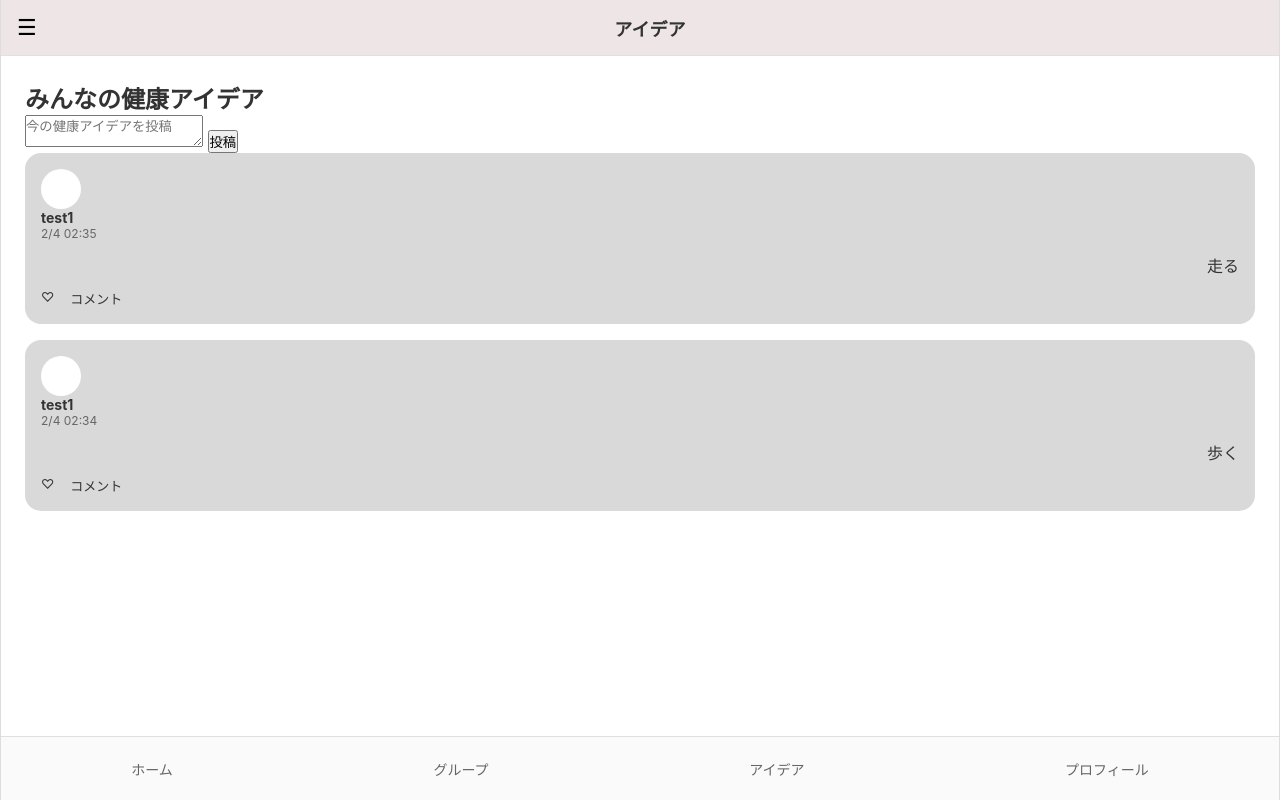
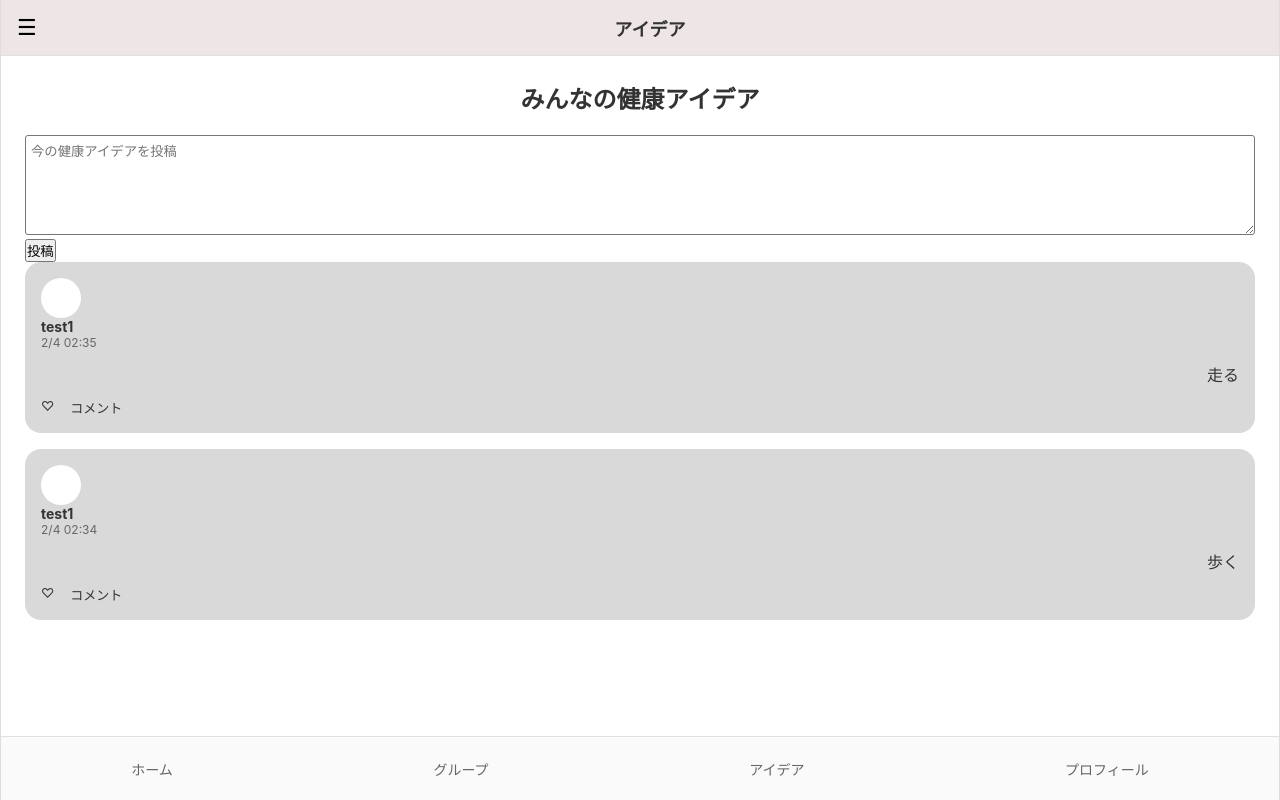
Before and after one commit to Takapass/TECH-JAM-RAIZAP, a Django app: page /ideas/ in a window 1280 px wide. Run offline with Django 5.2, Linux system fonts and the light colour scheme; a user stored in the database is signed in; data comes from the database, SQL or seed files in the repository; both versions use the stored data as it was after the commit.

Commit message:
ideaのデザインを少し変更しました

```diff
--- a/activities/static/activities/idea.css
+++ b/activities/static/activities/idea.css
@@ -3,6 +3,20 @@
   font-size: 20px;
   font-weight: bold;
   margin-bottom: 16px;
+}
+
+h2 {
+  display: block;
+  text-align: center;
+  padding-bottom: 20px;
+}
+
+.idea-textarea {
+  width: 100%;
+  height: 100px;
+  box-sizing: border-box;
+  padding: 5px;
+  border-radius: 3px;
 }
 
 /* 投稿一覧 */
@@ -79,3 +93,5 @@
   margin-top: 12px;
   font-size: 13px;
 }
+
+/* タイトル（h2.idia-title）を中央寄せ */
```
Also changed, not shown: db.sqlite3. Lines whose indentation alone changed are shown as unchanged.
